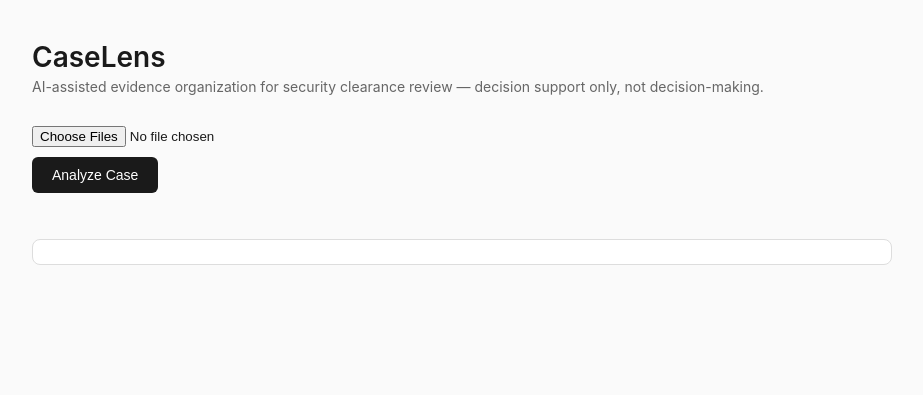
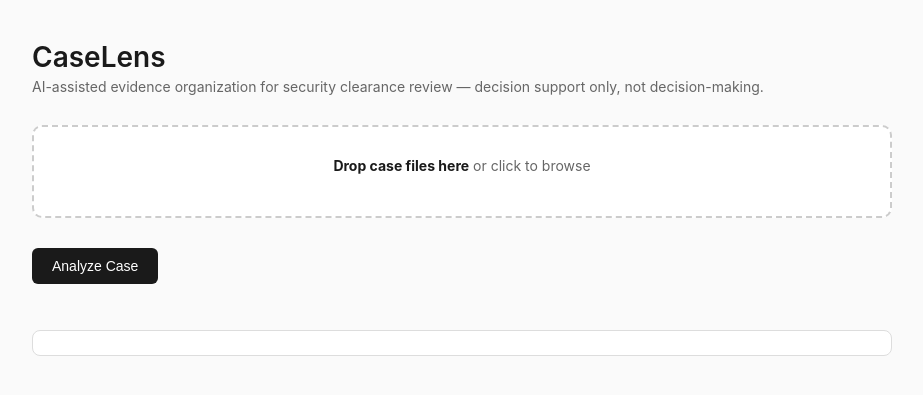
Before and after one commit to aryanpatel31/CaseLens, a Flask app: page / in a window 1280 px wide. Shown: the top 395 px of the page, without its empty margins (178-1101 px from the left). Run offline with Flask 3, Linux system fonts and the light colour scheme.

Commit message:
UI polish for file dropbox

```diff
--- a/static/script.js
+++ b/static/script.js
@@ -57,13 +57,61 @@ async function readFiles(fileList) {
     return contents;
 }
 
+let selectedFiles = []; // File objects currently selected
+
+const dropZone = document.getElementById("dropZone");
+const fileInput = document.getElementById("caseFiles");
+const fileListDiv = document.getElementById("fileList");
+
+dropZone.addEventListener("click", () => fileInput.click());
+
+fileInput.addEventListener("change", () => {
+    addFiles(Array.from(fileInput.files));
+});
+
+dropZone.addEventListener("dragover", (e) => {
+    e.preventDefault();
+    dropZone.classList.add("dragover");
+});
+
+dropZone.addEventListener("dragleave", () => {
+    dropZone.classList.remove("dragover");
+});
+
+dropZone.addEventListener("drop", (e) => {
+    e.preventDefault();
+    dropZone.classList.remove("dragover");
+    addFiles(Array.from(e.dataTransfer.files));
+});
+
+function addFiles(newFiles) {
+    newFiles.forEach(f => {
+        if (!selectedFiles.some(existing => existing.name === f.name)) {
+            selectedFiles.push(f);
+        }
+    });
+    renderFileList();
+}
+
+function removeFile(name) {
+    selectedFiles = selectedFiles.filter(f => f.name !== name);
+    renderFileList();
+}
+
+function renderFileList() {
+    fileListDiv.innerHTML = selectedFiles.map(f =>
+        `<span class="file-chip">${f.name} <span class="remove-file" onclick="event.stopPropagation(); removeFile('${f.name}')">✕</span></span>`
+    ).join("");
+}
+
 async function analyze() {
-    const fileInput = document.getElementById("caseFiles");
-    if (fileInput.files.length === 0) return;
+    if (selectedFiles.length === 0) return;
 
     document.getElementById("analyzeBtn").disabled = true;
     document.getElementById("loading").style.display = "block";
     document.getElementById("dashboard").innerHTML = "";
+
+    uploadedFileContents = await readFiles(selectedFiles);
 
     uploadedFileContents = await readFiles(fileInput.files);
 
--- a/static/style.css
+++ b/static/style.css
@@ -206,3 +206,48 @@ button:disabled {
     margin-top: 10px;
     font-size: 14px;
 }
+.drop-zone {
+    border: 2px dashed #ccc;
+    border-radius: 10px;
+    padding: 30px 20px;
+    text-align: center;
+    cursor: pointer;
+    background: white;
+    transition: border-color 0.2s, background 0.2s;
+}
+.drop-zone:hover, .drop-zone.dragover {
+    border-color: #1a73e8;
+    background: #f5f9ff;
+}
+.drop-zone-text {
+    color: #666;
+    font-size: 14px;
+}
+.drop-zone-text strong {
+    color: #1a1a1a;
+}
+.file-list {
+    margin-top: 12px;
+    display: flex;
+    flex-wrap: wrap;
+    gap: 8px;
+    justify-content: center;
+}
+.file-chip {
+    background: #f0f0f0;
+    border-radius: 14px;
+    padding: 4px 12px;
+    font-size: 12px;
+    color: #333;
+    display: flex;
+    align-items: center;
+    gap: 6px;
+}
+.file-chip .remove-file {
+    cursor: pointer;
+    color: #999;
+    font-weight: bold;
+}
+.file-chip .remove-file:hover {
+    color: #ea4335;
+}
--- a/templates/index.html
+++ b/templates/index.html
@@ -8,7 +8,13 @@
     <h1>CaseLens</h1>
     <div class="subtitle">AI-assisted evidence organization for security clearance review — decision support only, not decision-making.</div>
 
-    <input type="file" id="caseFiles" multiple accept=".txt">
+    <div id="dropZone" class="drop-zone">
+    <div class="drop-zone-text">
+        <strong>Drop case files here</strong> or click to browse
+    </div>
+    <div id="fileList" class="file-list"></div>
+    </div>
+<input type="file" id="caseFiles" multiple accept=".txt" style="display:none;">
     <br>
     <button onclick="analyze()" id="analyzeBtn">Analyze Case</button>
     <div id="loading">Analyzing case file...</div>
```
